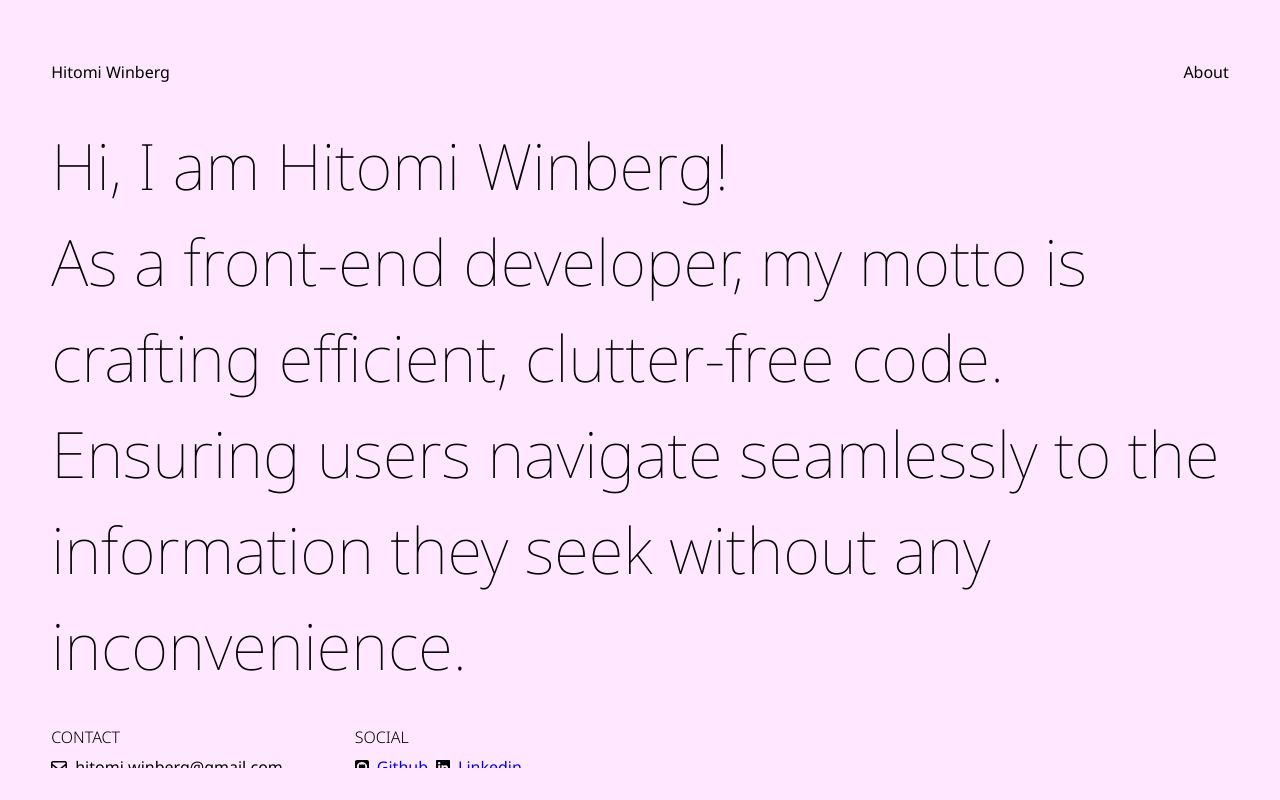
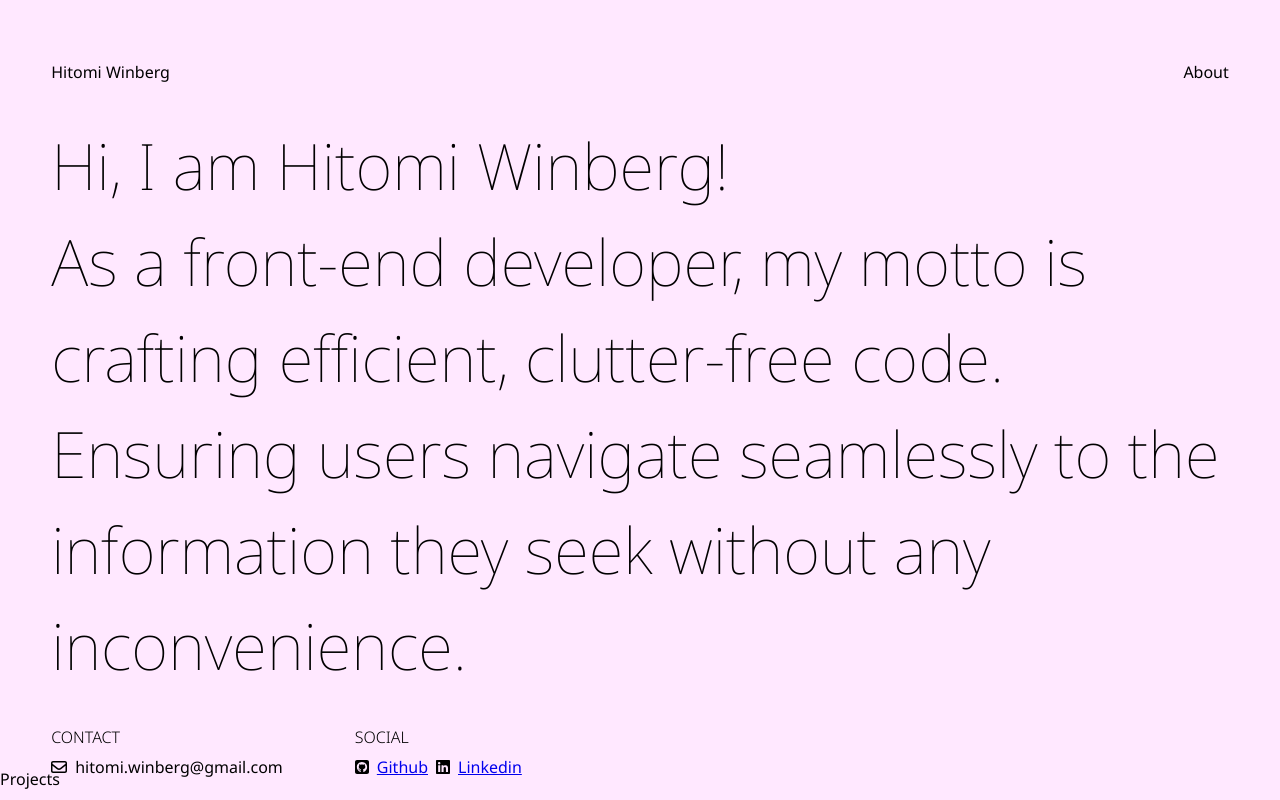
Before and after one commit to HitomiWin/My_Portfolio, a Next.js app: page /ui/home in a window 1280 px wide. Built offline with nearby package versions, Linux system fonts and the light colour scheme.

Commit message:
refactoring constants

```diff
--- a/app/about/skills/components.tsx
+++ b/app/about/skills/components.tsx
@@ -1,6 +1,6 @@
 import React from "react";
 import styles from "./skills.module.css";
-import { skillsData, SkillsData } from "@/app/data/skill";
+import { skillsData, SkillsData } from "@/constants/skill";
 
 export function SkillsList() {
   return (
--- a/app/ui/home/components/contacts.tsx
+++ b/app/ui/home/components/contacts.tsx
@@ -1,5 +1,5 @@
 "use client";
-import { contactsData, ICategoryType } from "@/app/data/contacts";
+import { contactsData, ICategoryType } from "@/constants/contacts";
 import { FontAwesomeIcon } from "@fortawesome/react-fontawesome";
 import React from "react";
 import firstletterUpperCase from "@/app/utils/firstletterUpperCase";
--- /dev/null
+++ b/app/ui/home/components/projects.tsx
@@ -0,0 +1,5 @@
+import React from "react";
+
+export default function Projects() {
+  return <div>Projects</div>;
+}
--- a/app/ui/home/page.tsx
+++ b/app/ui/home/page.tsx
@@ -1,6 +1,13 @@
 import React from "react";
 import Hero from "./components/hero";
+import Projects from "./components/projects";
 
 export default function Home() {
-  return <Hero />;
+  return (
+    <>
+      {" "}
+      <Hero />
+      <Projects />
+    </>
+  );
 }
--- a/app/ui/nav-links.tsx
+++ b/app/ui/nav-links.tsx
@@ -1,6 +1,5 @@
 "use client";
 import Link from "next/link";
-import { usePathname } from "next/navigation";
 import styles from "./header-nav.module.css";
 
 const links = [
@@ -9,8 +8,6 @@ const links = [
 ];
 
 export default function NavLinks() {
-  const pathname = usePathname();
-
   return (
     <>
       {links.map((link) => (
--- /dev/null
+++ b/constants/index.ts
@@ -0,0 +1 @@
+export * from "@/constants";
```
Also changed, not shown: constants/contacts.ts (renamed from app/data/contacts.ts), constants/skill.ts (renamed from app/data/skill.ts).
